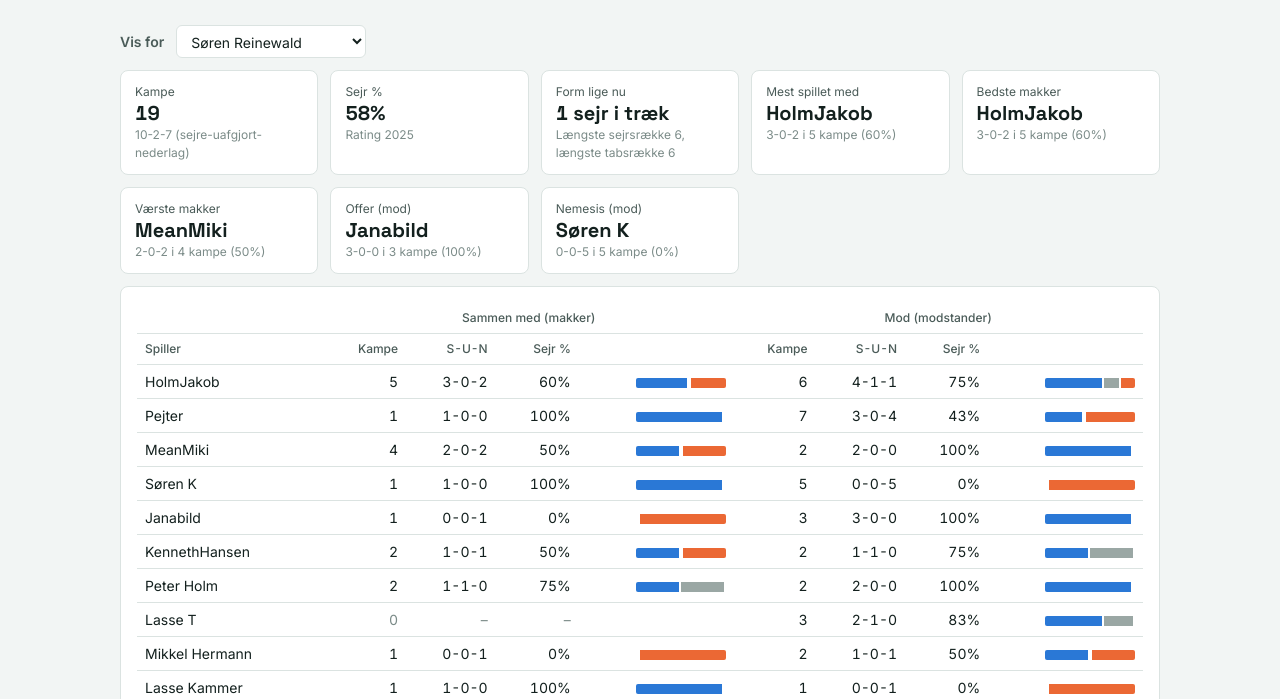
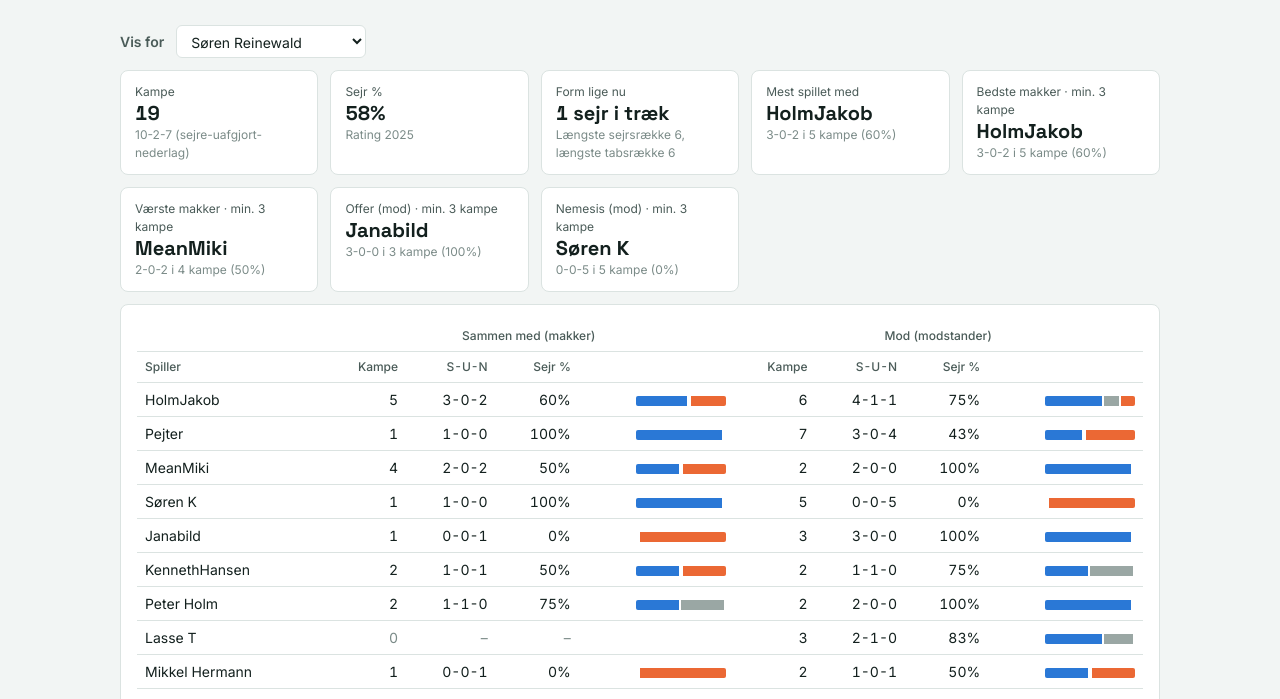
Before and after one commit to reinewald/padel-stats, a plain HTML site: page index.html in a window 1280 px wide. Shown: the part 95-794 px from the top of the page. Drawn offline with Linux system fonts and the light colour scheme.

Commit message:
Add files via upload

```diff
--- a/index.html
+++ b/index.html
@@ -196,10 +196,10 @@ function renderMine(){
     tile('Sejr %',fp(pct(r)),`Rating ${RATING[P[me]]}`),
     tile('Form lige nu',cur,`Længste sejrsrække ${s.bw}, længste tabsrække ${s.bl}`),
     tile('Mest spillet med',...t1(mostT)),
-    tile('Bedste makker',...t(bp,tog)),
-    tile('Værste makker',...t(wp,tog)),
-    tile('Offer (mod)',...t(bv,vs)),
-    tile('Nemesis (mod)',...t(wv,vs)),
+    tile('Bedste makker · min. 3 kampe',...t(bp,tog)),
+    tile('Værste makker · min. 3 kampe',...t(wp,tog)),
+    tile('Offer (mod) · min. 3 kampe',...t(bv,vs)),
+    tile('Nemesis (mod) · min. 3 kampe',...t(wv,vs)),
   ].join('');
   const rows=others.filter(i=>tog[me][i].p+vs[me][i].p>0).sort((a,b)=>(tog[me][b].p+vs[me][b].p)-(tog[me][a].p+vs[me][a].p)||P[a].localeCompare(P[b]));
   const cell=(r)=>r.p?`<td>${r.p}</td><td>${rec(r)}</td><td>${fp(pct(r))}</td><td>${bar(r)}</td>`:`<td class="dim">0</td><td class="dim">–</td><td class="dim">–</td><td></td>`;
```
